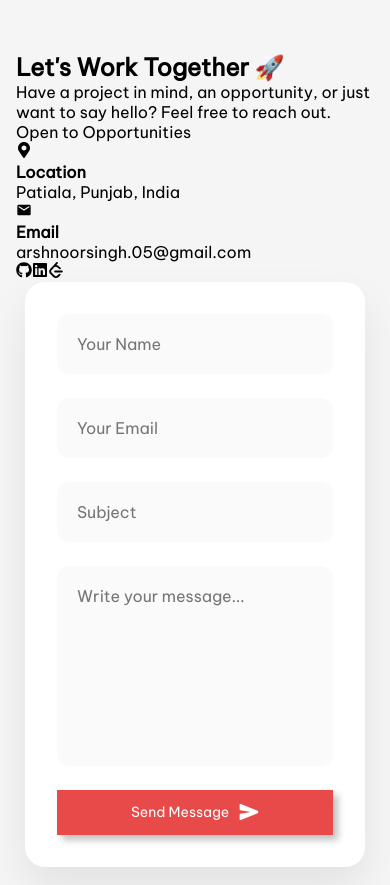
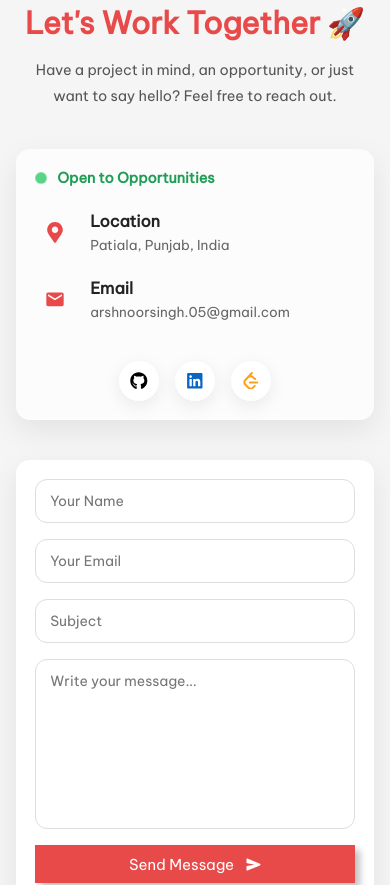
Before and after one commit to ArshnoorSingh07/Portfolio, a React (Vite) app: page / in a window 390 px wide. Shown: the part 4040-4925 px from the top of the page. Built offline with nearby package versions, Linux system fonts and the light colour scheme.

Commit message:
Update contact.css

```diff
--- a/src/styles/contact.css
+++ b/src/styles/contact.css
@@ -5,38 +5,250 @@
     padding:6rem 0;
 }
 
-.contact-heading{
+.contact-title{
     text-align:center;
-    color:var(--bgOrange);
-    font-size:5rem;
-    font-weight:700;
+    margin-bottom:4rem;
 }
 
-.contact-subheading{
-    text-align:center;
+.contact-title h1{
+    font-size:3.5rem;
+    color:var(--bgOrange);
+    margin-bottom:1rem;
+}
+
+.contact-title p{
+    font-size:1.1rem;
     color:#555;
-    font-size:1.4rem;
-    margin-top:10px;
-    margin-bottom:3rem;
+    max-width:700px;
+    margin:auto;
+    line-height:1.8;
 }
+
+.contact-wrapper{
+    display:grid;
+    grid-template-columns:1fr 1.5fr;
+    gap:3rem;
+    align-items:flex-start;
+}
+
+/* ========================= */
+/* Contact Card */
+/* ========================= */
+
+.contact-info{
+
+    background:rgba(255,255,255,.65);
+
+    backdrop-filter:blur(18px);
+
+    border-radius:18px;
+
+    padding:2rem;
+
+    box-shadow:0 10px 30px rgba(0,0,0,.08);
+
+    display:flex;
+
+    flex-direction:column;
+
+    gap:2rem;
+
+}
+
+.availability{
+
+    display:flex;
+
+    align-items:center;
+
+    gap:10px;
+
+    color:#1f9d55;
+
+    font-weight:600;
+
+}
+
+.status-dot{
+
+    width:12px;
+
+    height:12px;
+
+    background:#22c55e;
+
+    border-radius:50%;
+
+    animation:pulse 1.6s infinite;
+
+}
+
+@keyframes pulse{
+
+    0%{
+        transform:scale(.9);
+        opacity:.7;
+    }
+
+    70%{
+        transform:scale(1.3);
+        opacity:1;
+    }
+
+    100%{
+        transform:scale(.9);
+        opacity:.7;
+    }
+
+}
+
+.info-box{
+
+    display:flex;
+
+    align-items:center;
+
+    gap:18px;
+
+}
+
+.info-icon{
+
+    font-size:1.5rem;
+
+    color:var(--bgOrange);
+
+    min-width:40px;
+
+}
+
+.info-box h4{
+
+    color:#222;
+
+    margin-bottom:5px;
+
+}
+
+.info-box p{
+
+    color:#666;
+
+    font-size:.95rem;
+
+}
+
+/* ========================= */
+/* Resume Button */
+/* ========================= */
+
+.resume-btn{
+
+    display:flex;
+
+    justify-content:center;
+
+    align-items:center;
+
+    gap:10px;
+
+    padding:14px 18px;
+
+    background:var(--bgOrange);
+
+    color:#fff;
+
+    border-radius:10px;
+
+    font-weight:600;
+
+    transition:.3s;
+
+}
+
+.resume-btn:hover{
+
+    transform:translateY(-3px);
+
+    box-shadow:0 10px 20px rgba(232,73,73,.25);
+
+}
+
+/* ========================= */
+/* Social Links */
+/* ========================= */
+
+.social-links{
+
+    display:flex;
+
+    gap:1rem;
+
+    margin-top:1rem;
+
+}
+
+.social-links a{
+
+    width:45px;
+
+    height:45px;
+
+    display:flex;
+
+    justify-content:center;
+
+    align-items:center;
+
+    background:#fff;
+
+    border-radius:50%;
+
+    font-size:1.3rem;
+
+    box-shadow:0 5px 18px rgba(0,0,0,.08);
+
+    transition:.3s;
+
+}
+
+.social-links a:hover{
+
+    transform:translateY(-5px);
+
+}
+
+.social-links a:nth-child(1){
+    color:#000;
+}
+
+.social-links a:nth-child(2){
+    color:#0A66C2;
+}
+
+.social-links a:nth-child(3){
+    color:#FFA116;
+}
+
+/* ========================= */
+/* Form */
+/* ========================= */
 
 .contact-form{
 
-    width:70%;
-    margin:auto;
-
     background:#fff;
 
-    padding:3rem;
+    border-radius:18px;
 
-    border-radius:20px;
+    padding:2.5rem;
+
+    box-shadow:0 10px 30px rgba(0,0,0,.08);
 
     display:flex;
+
     flex-direction:column;
 
     gap:1.5rem;
-
-    box-shadow:0 20px 40px rgba(0,0,0,.08);
 
 }
 
@@ -45,19 +257,19 @@
 
     width:100%;
 
-    padding:18px;
+    padding:16px 20px;
+
+    border:1px solid #ddd;
 
     border-radius:12px;
-
-    border:2px solid transparent;
-
-    background:#fafafa;
-
-    outline:none;
 
     font-size:16px;
 
     transition:.3s;
+
+    resize:none;
+
+    outline:none;
 
 }
 
@@ -66,11 +278,7 @@
 
     border-color:var(--bgOrange);
 
-}
-
-.contact-form textarea{
-
-    resize:none;
+    box-shadow:0 0 0 4px rgba(232,73,73,.12);
 
 }
 
@@ -78,55 +286,169 @@
 
     display:flex;
 
+    justify-content:center;
+
     align-items:center;
 
-    gap:10px;
+    gap:12px;
 
-    width:max-content;
+    align-self:flex-start;
+
+    border:none;
 
 }
 
-.contact-btn svg{
 
-    font-size:20px;
+/* ========================================= */
+/* Laptop */
+/* ========================================= */
+
+@media (max-width:1200px){
+
+    .contact-section{
+        padding:5rem 0;
+    }
+
+    .contact-wrapper{
+        gap:2rem;
+    }
+
+    .contact-title h1{
+        font-size:3rem;
+    }
+
+    .contact-form{
+        padding:2rem;
+    }
 
 }
 
-@media(max-width:992px){
+/* ========================================= */
+/* Tablet */
+/* ========================================= */
+
+@media (max-width:992px){
+
+    .contact-wrapper{
+
+        grid-template-columns:1fr;
+
+        gap:2.5rem;
+
+    }
+
+    .contact-info{
+
+        max-width:700px;
+
+        width:100%;
+
+        margin:0 auto;
+
+    }
 
     .contact-form{
 
-    width:90%;
+        max-width:700px;
+
+        width:100%;
+
+        margin:0 auto;
 
     }
 
-.contact-heading{
+    .contact-title h1{
 
-    font-size:3.5rem;
+        font-size:2.8rem;
+
+    }
+
+    .contact-title p{
+
+        font-size:1rem;
 
     }
 
 }
 
-@media(max-width:768px){
+/* ========================================= */
+/* Mobile */
+/* ========================================= */
+
+@media (max-width:768px){
+
+    .contact-section{
+
+        padding:4rem 0;
+
+    }
+
+    .contact-title{
+
+        margin-bottom:2.5rem;
+
+    }
+
+    .contact-title h1{
+
+        font-size:2.2rem;
+
+    }
+
+    .contact-title p{
+
+        font-size:.95rem;
+
+        padding:0 10px;
+
+    }
+
+    .contact-info{
+
+        padding:1.5rem;
+
+        gap:1.5rem;
+
+    }
+
+    .info-box{
+
+        gap:15px;
+
+    }
+
+    .info-icon{
+
+        font-size:1.3rem;
+
+    }
+
+    .resume-btn{
+
+        width:100%;
+
+    }
+
+    .social-links{
+
+        justify-content:center;
+
+    }
 
     .contact-form{
 
-    width:95%;
+        padding:1.5rem;
 
-    padding:2rem;
+        gap:1rem;
 
     }
 
-.contact-heading{
+    .contact-form input,
+    .contact-form textarea{
 
-    font-size:2.8rem;
+        padding:14px 16px;
 
-}
-
-.contact-subheading{
-
-    font-size:1rem;
+        font-size:15px;
 
     }
 
@@ -139,3 +461,96 @@
     }
 
 }
+
+/* ========================================= */
+/* Small Mobile */
+/* ========================================= */
+
+@media (max-width:480px){
+
+    .contact-section{
+
+        padding:3rem 0;
+
+    }
+
+    .contact-title h1{
+
+        font-size:1.9rem;
+
+    }
+
+    .contact-title p{
+
+        font-size:.9rem;
+
+    }
+
+    .contact-info{
+
+        padding:1.2rem;
+
+        border-radius:14px;
+
+    }
+
+    .availability{
+
+        font-size:.9rem;
+
+    }
+
+    .info-box h4{
+
+        font-size:1rem;
+
+    }
+
+    .info-box p{
+
+        font-size:.85rem;
+
+    }
+
+    .resume-btn{
+
+        font-size:.95rem;
+
+        padding:12px;
+
+    }
+
+    .social-links a{
+
+        width:40px;
+
+        height:40px;
+
+        font-size:1.1rem;
+
+    }
+
+    .contact-form{
+
+        padding:1.2rem;
+
+        border-radius:14px;
+
+    }
+
+    .contact-form input,
+    .contact-form textarea{
+
+        font-size:14px;
+
+        padding:12px 14px;
+
+    }
+
+    .contact-btn{
+
+        font-size:15px;
+
+    }
+
+}
```
Lines whose indentation alone changed are shown as unchanged.
